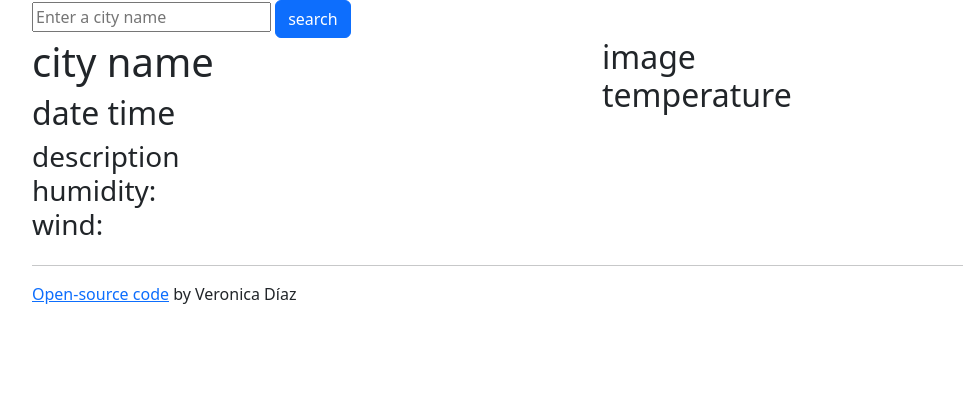
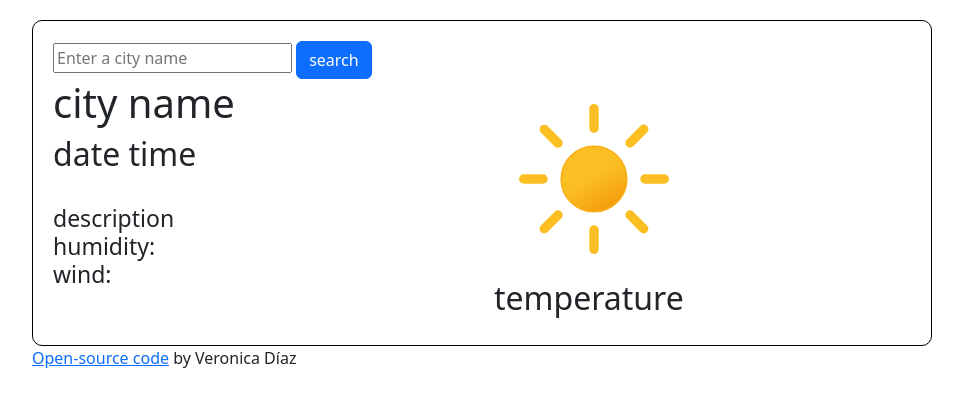
Before and after one commit to Verodpda/Homework7, a plain HTML site: page index.html in a window 1280 px wide. Shown: the whole page, without its empty margins (50-1013 px from the left). Drawn offline with nearby package versions, Linux system fonts and the light colour scheme.

Commit message:
Added CSS

```diff
--- a/index.html
+++ b/index.html
@@ -9,6 +9,7 @@
 </head>
 <body>
 	<div class="container">
+		<div class="app-body">
 			<form>
 				<input type="text" placeholder="Enter a city name">
 				<input type="submit" value="search" class="btn btn-primary">
@@ -21,6 +22,7 @@
 					<h2>
 						date time
 					</h2>
+					<br>
 					<h3>
 						description
 						<br>
@@ -31,13 +33,13 @@
 				</div>
 				<div class="col-6">
 					<h2>
-					image
+						<img src="images/clear-day.svg" alt="sunny" srcset="" class="weather-image">
 						<br>
 						temperature
 					</h2>
 				</div>
 			</div>
-		<hr>
+		</div>
 		<div>
 			<a href="https://github.com/Verodpda/Homework7"> Open-source code</a> by Veronica Díaz
 		</div>
--- a/style/style.css
+++ b/style/style.css
@@ -0,0 +1,13 @@
+.app-body{
+    border: 1px solid black;
+    margin-top: 20px;
+    max-width: 900px;
+    padding: 20px;
+    border-radius: 10px;
+}
+h3{
+    font-size: 23px;
+}
+.weather-image{
+    max-width: 200px;
+}
```
Also changed, not shown: images/clear-day.svg (added), images/cloudy.svg (added), images/drizzle.svg (added), images/fog.svg (added), images/hail.svg (added), images/hurricane.svg (added), images/overcast.svg (added), images/partly-cloudy-day.svg (added), images/rain.svg (added), images/snow.svg (added), images/thunderstorms.svg (added), images/tornado.svg (added). Lines whose indentation alone changed are shown as unchanged.
